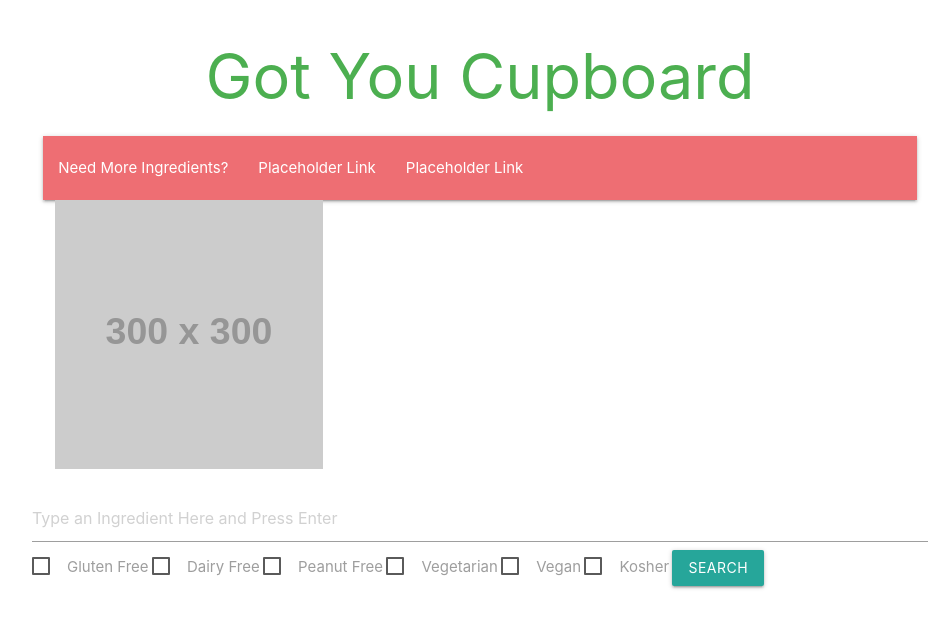
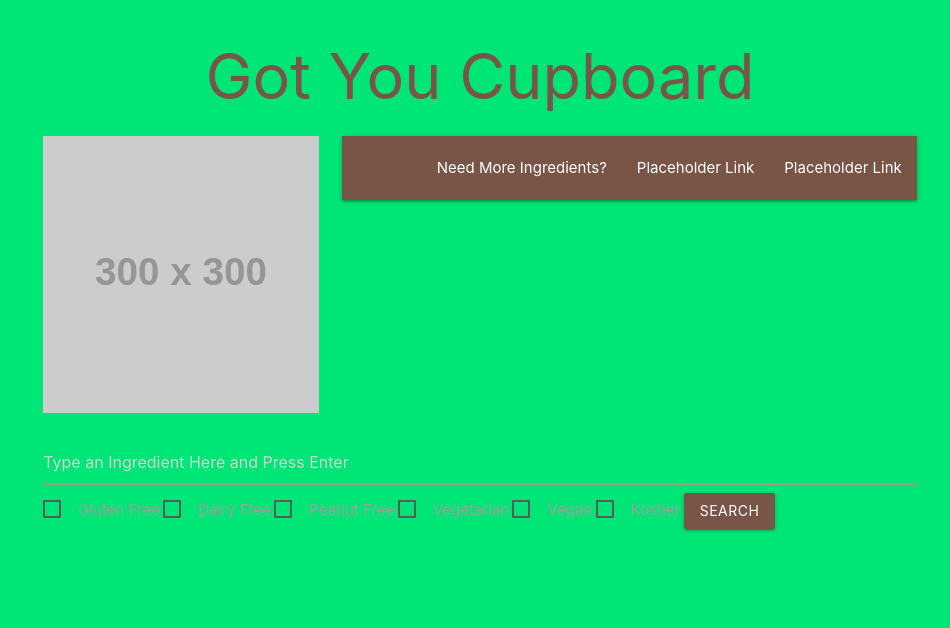
Before and after one commit to jfisher37/got-you-cupboard, a plain HTML site: page index.html in a window 1280 px wide. Shown: the whole page, without its empty margins (160-1110 px from the left). Drawn offline with nearby package versions, Linux system fonts and the light colour scheme; placeholder pictures from the web are drawn by us.

Commit message:
fixed div placement and added some color

```diff
--- a/assets/js/script.js
+++ b/assets/js/script.js
@@ -61,7 +61,7 @@ function getApi(request) {
           picStyle.appendChild(recipePic);
 
           let cardContent = document.createElement('div');
-          cardContent.setAttribute('class', 'card-content');
+          cardContent.setAttribute('class', 'card-content brown lighten-3');
           recipeCard.appendChild(cardContent);
 
           let recipeTitle = document.createElement('span');
--- a/index.html
+++ b/index.html
@@ -11,33 +11,30 @@
     <title>Got You Cupboard</title>
 </head>
 
-<body>
-    <!--header/hero styles -->
-    <h1 class="green-text center">Got You Cupboard</h1>
-    <!-- div container -->
+<body class="green accent-3">
+    <h1 class="brown-text text-accent-4 center">Got You Cupboard</h1>
     <div class="container">
         <div class="row">
-            <div class="col s12">
+            <div class="col s4">
+            <img class="responsive-img" src="https://placehold.jp/300x300.png"></img>
+            </div>
+            <div class="col s8">
                 <nav>
-                    <div class="nav-wrapper">
-                        <ul id="nav-mobile">
+                    <div class="brown accent-2 nav-wrapper">
+                        <ul id="nav-mobile" class="right">
                             <li><a href="./map-page.html">Need More Ingredients?</a></li>
                             <li><a href="#">Placeholder Link</a></li>
                             <li><a href="#">Placeholder Link</a></li>
                         </ul>
                     </div>
                 </nav>
-                <div class="col s4">
-                    <img class="responsive-img" src="https://placehold.jp/300x300.png"></img>
             </div>
         </div>
     </div>
-    </div>
-    <!-- div row for search area+cards-->
     <div class="container">
         <div class="row" id="search-container">
-            <div class="col-s6">
-                <form action="#" id=search-area>
+            <div class="col s12">
+                <form id="search-area">
                     <label>
                         <input type="text" id="search-bar" placeholder="Type an Ingredient Here and Press Enter">
                     </label>
@@ -46,48 +43,51 @@
                 <div id="ingredient-btns"> </div>
 
                 <label>
-                            <input type="checkbox" id="gluten-free" name="gluten-free" value="Gluten-Free" data-search='gluten-free' class="health-check"/>
+                    <input type="checkbox" id="gluten-free" name="gluten-free" value="Gluten-Free"
+                        data-search='gluten-free' class="health-check" />
                     <span>Gluten Free</span>
                 </label>
 
                 <label>
-                            <input type="checkbox" id="dairy-free" name="dairy-free" value="Dairy-Free" data-search='dairy-free' class="health-check"/>
+                    <input type="checkbox" id="dairy-free" name="dairy-free" value="Dairy-Free" data-search='dairy-free'
+                        class="health-check" />
                     <span>Dairy Free</span>
                 </label>
 
                 <label>
-                            <input type="checkbox" id="peanut-free" name="peanut-Free" value="Peanut-Free" data-search='peanut-free' class="health-check"/>
+                    <input type="checkbox" id="peanut-free" name="peanut-Free" value="Peanut-Free"
+                        data-search='peanut-free' class="health-check" />
                     <span>Peanut Free</span>
                 </label>
 
                 <label>
-                            <input type="checkbox" id="vegetarian" name="vegetarian" value="Vegetarian" data-search='vegetarian' class="health-check"/>
+                    <input type="checkbox" id="vegetarian" name="vegetarian" value="Vegetarian" data-search='vegetarian'
+                        class="health-check" />
                     <span>Vegetarian</span>
                 </label>
 
                 <label>
-                            <input type="checkbox" id="vegan" name="vegan" value="Vegan" data-search='vegan' class="health-check"/>
+                    <input type="checkbox" id="vegan" name="vegan" value="Vegan" data-search='vegan'
+                        class="health-check" />
                     <span>Vegan</span>
                 </label>
 
                 <label>
-                            <input type="checkbox" id="kosher" name="kosher" value="Kosher" data-search='kosher' class="health-check"/>
+                    <input type="checkbox" id="kosher" name="kosher" value="Kosher" data-search='kosher'
+                        class="health-check" />
                     <span>Kosher</span>
                 </label>
-                        <button class="btn " id="search-button">Search</button>
+                <button class="btn brown accent-3" id="search-button">Search</button>
 
 
             </div>
         </div>
-       <div id="recipe-cards">
-
-
-
+        <div class="row">
+            <div id="recipe-cards"></div>
         </div>
     </div>
     <script src="https://cdnjs.cloudflare.com/ajax/libs/materialize/1.0.0/js/materialize.min.js"></script>
     <script src="./assets/js/script.js"></script>
-
 </body>
 
 </html>
```
Lines whose indentation alone changed are shown as unchanged.
